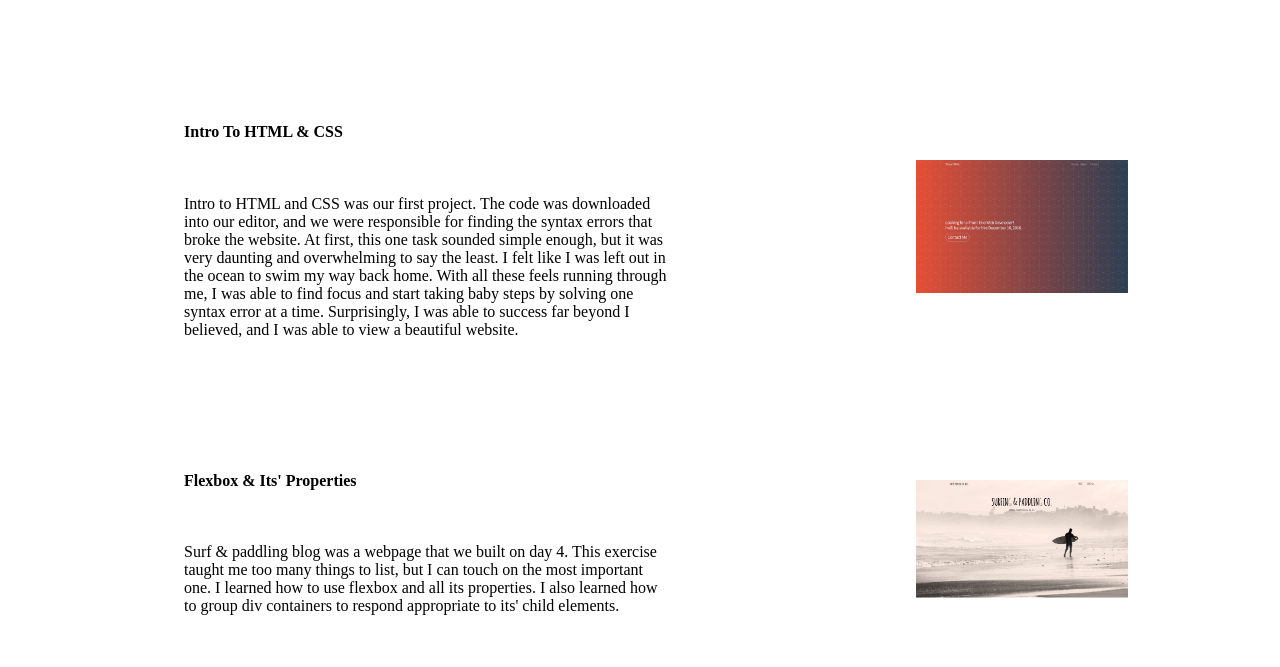
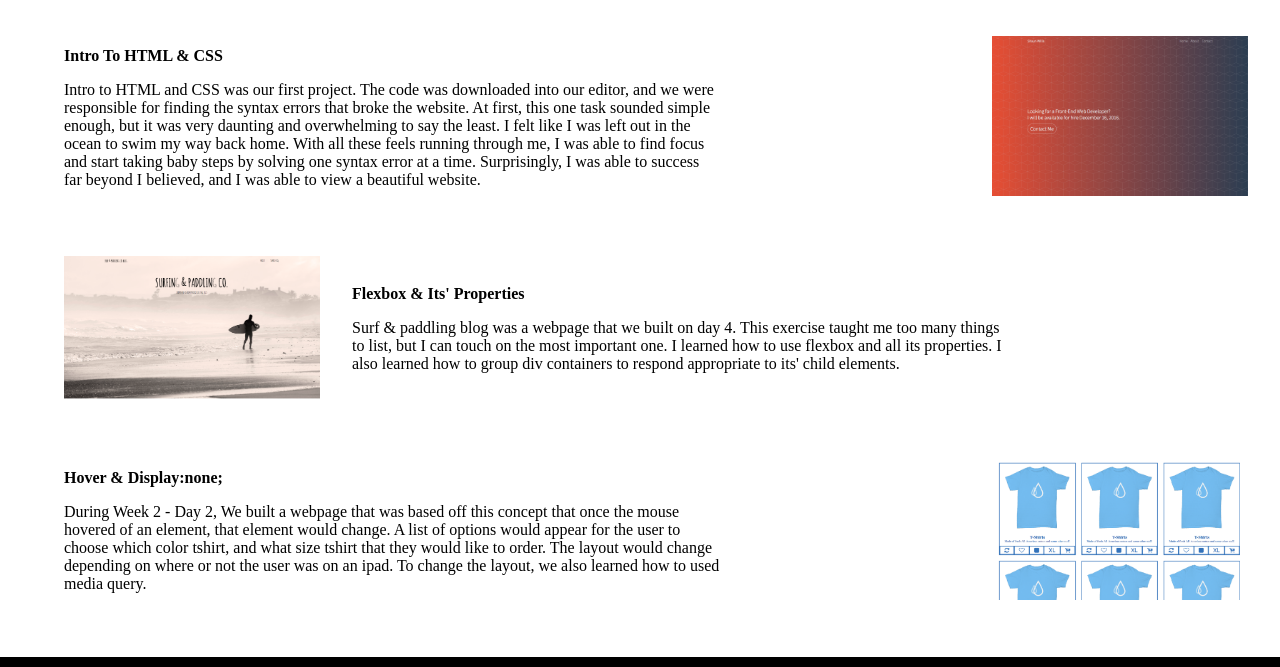
Before and after one commit to ShaunWMusic/07-portofolio-site, a website: page public/index.html in a window 1280 px wide. Shown: the part 527-1194 px from the top of the page. Drawn offline with nearby package versions, Linux system fonts and the light colour scheme; files that its build step writes are made by us from their sources.

Commit message:
Style content

```diff
--- a/public/index.html
+++ b/public/index.html
@@ -44,6 +44,9 @@
                 </div>
         </div>
         <div class="container">
+          <div class="body-content__img">
+            <img src="./img/Surf-Paddle-Blog.png" alt="">
+          </div>
           <div class="body-content__title">
             <h4 class="body-content__title">Flexbox & Its' Properties</h4>
             <p class="body-content__title body-content__title--text">
@@ -52,9 +55,6 @@
               how to group div containers to respond appropriate to its' child elements.
             </p>
           </div>
-                <div class="body-content__img">
-            <img src="./img/Surf-Paddle-Blog.png" alt="">
-                </div>
         </div>
         <div class="container">
           <div class="body-content__title">
--- a/styles/components/body-content.scss
+++ b/styles/components/body-content.scss
@@ -1,5 +1,4 @@
 .body-content {
-
   padding: $gutter;
   text-align: left;
 }
@@ -10,32 +9,28 @@
 }
 
 .container {
+  display: flex;
+  flex-wrap: wrap;
+  flex-grow: 1;
+  align-items: center;
+  justify-content: center;
   margin: $gutter;
-
-  // @media(min-width: 480px) and (max-width: 780px) {
-    display: flex;
-    flex-grow: 1;
-    align-items: center;
-    justify-content: center;
-
-  // }
-
+  min-width: 10rem;
 }
 
 
 
 .body-content__title {
   flex-grow: 1;
-  width: calc(100% * 3 / 4 - #{$gutter} - #{$gutter});
-  padding: $gutter;
+  width: calc(75% - #{$gutter});
+  min-width: 20rem;
+  margin: $gutter;
+  align-items: center;
 }
 
 .body-content__img {
-  // min-width: 50%;
-  // padding: 4rem 0;
-  width: calc(100% * 1 / 4 - #{$gutter} - #{$gutter});
-  // @media(min-width: 480px) {
-  // max-width: 20rem;
-  // }
+  flex-grow: 1;
+  width: calc(25% - #{$gutter});
+  padding: 0 0 0 2rem;
 
 }
--- a/styles/components/full-page.scss
+++ b/styles/components/full-page.scss
@@ -1,7 +1,6 @@
 .full-page {
   display: flex;
   flex-direction: column;
-  max-width: 65rem;
   margin: auto;
   // background: $c-full-page;
 }
```
